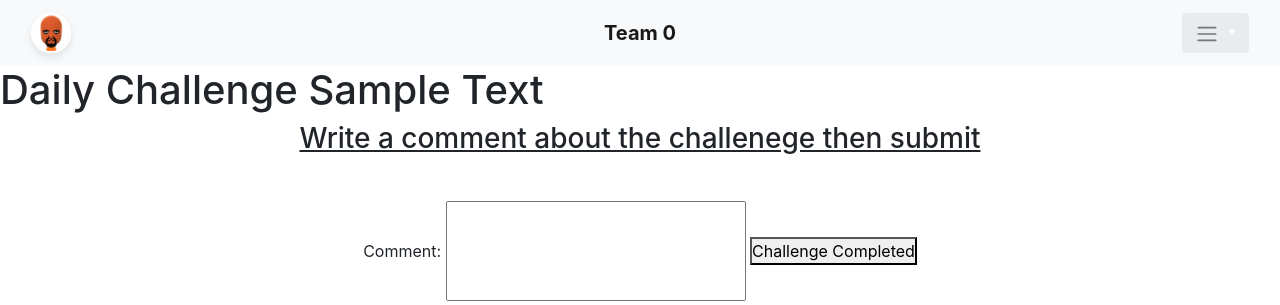
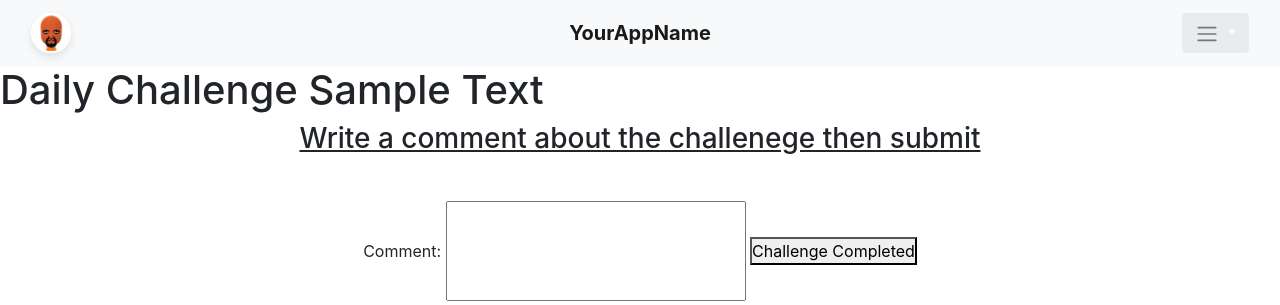
Before and after one commit to Robert-Lucas7/ECM2434_Group_Software_Project, a Django app: page /project/make_post/ in a window 1280 px wide. Shown: the top 305 px of the page. Run offline with Django 5.2, Linux system fonts and the light colour scheme; some libraries are stand-ins or nearby versions.

Commit message:
Working again!
I have no idea what happened, but everything is fixed now. It was something to do with migrations. Let me know if there are any issues.

```diff
--- a/sustainability_project/project/static/project/css/styles.css
+++ b/sustainability_project/project/static/project/css/styles.css
@@ -14,6 +14,19 @@
     border: 2px solid #ffffff; /* Optional: adds a white border around the image */
     box-shadow: 0px 4px 8px rgba(0, 0, 0, 0.1); /* Optional: adds a subtle shadow for depth */
 }
+
+/* Targeting the dropdown button specifically to change its background color */
+.btn-secondary {
+    background-color: #e9ecef; /* Bootstrap's light grey color; adjust as needed */
+    border-color: #e9ecef; /* Adjust the border color to match the background */
+}
+
+/* Adjusting the color on hover to maintain visual feedback */
+.btn-secondary:hover {
+    background-color: #dde2e6; /* A slightly darker shade for hover state */
+    border-color: #d3d9df; /* Matching the border color to hover background */
+}
+
 
 @media (max-width: 768px) {
     .navbar-brand img {
@@ -43,21 +56,6 @@
     margin-right: 0px; /* Adjusts space from the right side of the screen */
     margin-top: 30px; /* Adds space at the top to avoid overlapping the navbar */
 }
-
-
-/* Targeting the dropdown button specifically to change its background color */
-.btn-secondary {
-    background-color: #e9ecef; /* Bootstrap's light grey color; adjust as needed */
-    border-color: #e9ecef; /* Adjust the border color to match the background */
-}
-
-/* Adjusting the color on hover to maintain visual feedback */
-.btn-secondary:hover {
-    background-color: #dde2e6; /* A slightly darker shade for hover state */
-    border-color: #d3d9df; /* Matching the border color to hover background */
-}
-
-
 
 /* Profile Container */
 .profile-container {
@@ -126,7 +124,6 @@
     background-color: #fff; /* Or any color that fits your design */
     padding: 20px;
 }
-
 
 .post-content {
     font-size: 16px; /* Readable font size for content */
--- a/sustainability_project/project/templates/project/home.html
+++ b/sustainability_project/project/templates/project/home.html
@@ -1,5 +1,7 @@
 {% extends 'base.html' %}
+
 {% load static %}
+
 {% block content %}
 <div class="challenge-section">
     <!-- Background image set inline to utilize the Django static file system -->
@@ -38,4 +40,5 @@ window.addEventListener('scroll', function() {
         background.style.filter = `blur(${newBlur}px)`;
     });
     </script>
+
 {% endblock %}
--- a/sustainability_project/project/templates/project/navbar.html
+++ b/sustainability_project/project/templates/project/navbar.html
@@ -13,7 +13,7 @@
 
     <!-- App Name centered with improved CSS for better responsiveness -->
     <a class="navbar-brand mx-auto font-weight-bold" href="{% url 'home' %}" style="position: absolute; left: 50%; transform: translateX(-50%);">
-      Team 0
+      YourAppName
     </a>
 
     <!-- Correctly structured Toggle button for mobile views inside a nav-item, outside of a li element -->
```
Also changed, not shown: sustainability_project/db.sqlite3, sustainability_project/project/migrations/0013_customuser_best_streak_alter_dailychallenge_assigned_and_more.py (added). Lines whose indentation alone changed are shown as unchanged.
